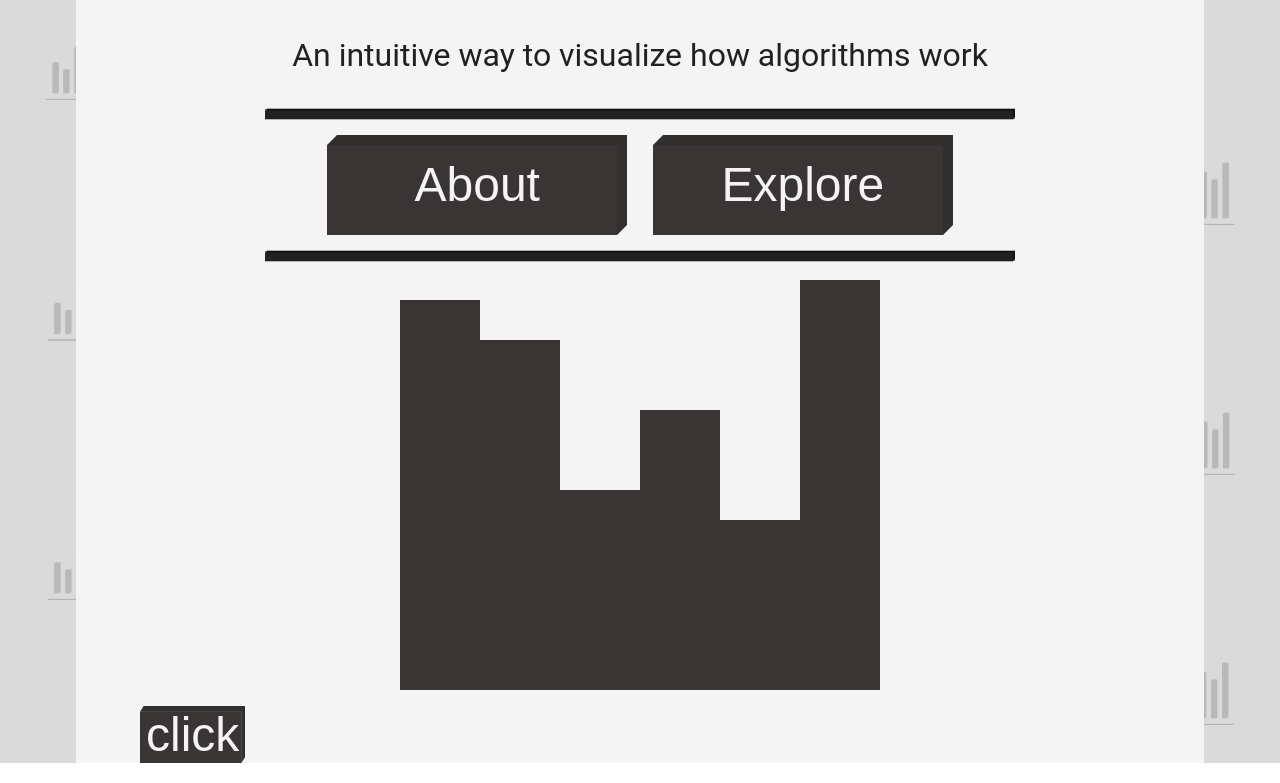
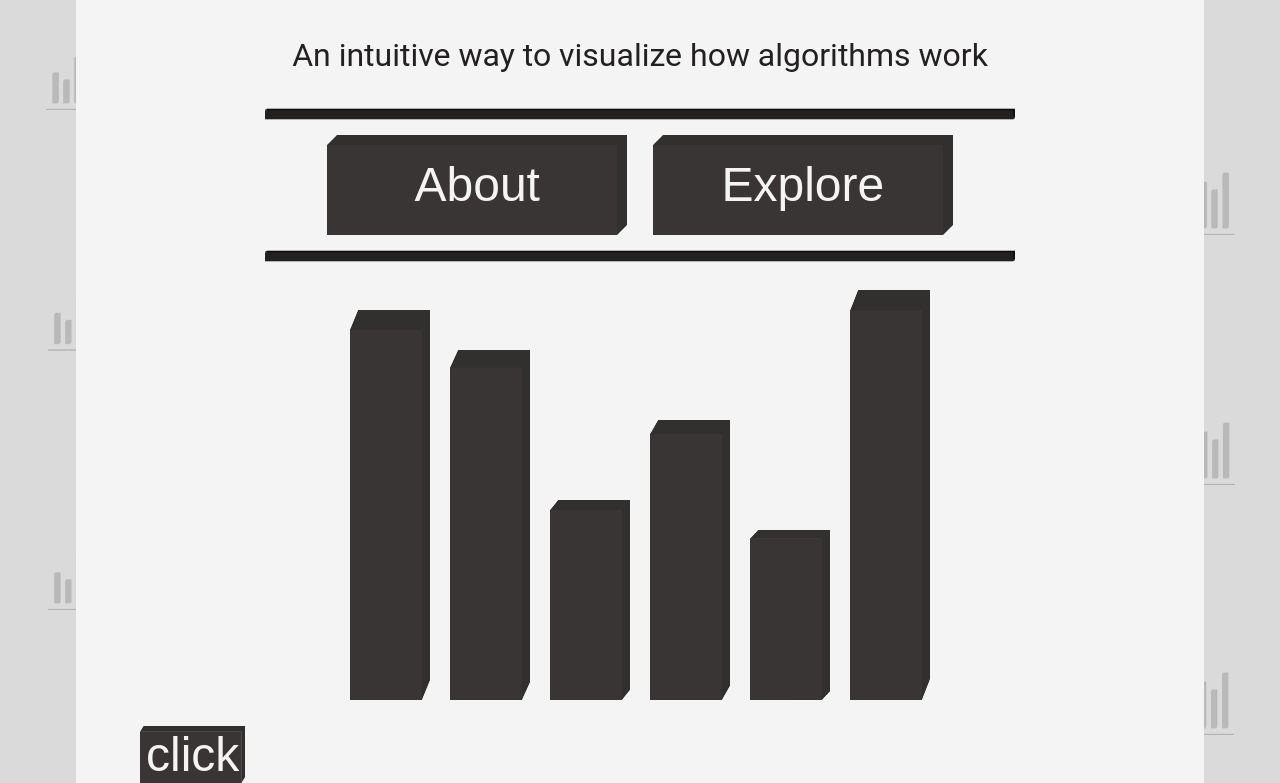
Before and after one commit to OtavioPiza/algorithm-visualizer, a React (Create React App) app: page / in a window 1280 px wide. Shown: the part 750-1533 px from the top of the page. Built offline with nearby package versions, Linux system fonts and the light colour scheme.

Commit message:
Added analyzed bar state!

```diff
--- a/src/components/ArraySorter.js
+++ b/src/components/ArraySorter.js
@@ -53,7 +53,7 @@ const ArraySorter = ({ barList }) => {
             {bars.map((bar, index) => (
                 <Bar key={ index } id={ index } size={ bar.size } analyzed={ bar.analyzed }
                 selected={ bar.selected } eventHandler={ selectBar } sorted={ sorted }
-                simplified={ true }/>
+                simplified={ false }/>
             ))}
             </div>
             <Button text='click' eventHandler={() => setBars(BubbleSort({
--- a/src/components/Bar.js
+++ b/src/components/Bar.js
@@ -1,6 +1,7 @@
 import React from 'react'
 import '../styles/components/Bar.css'
 import bar from '../styles/components/icons/bar-gray.svg'
+import analyzedBar from '../styles/components/icons/bar-analyzed-orange.svg'
 import selectedBar from '../styles/components/icons/bar-selected-blue.svg'
 import sortedBar from '../styles/components/icons/bar-sorted-green.svg'
 import unsortedBar from '../styles/components/icons/bar-unsorted-red.svg'
@@ -22,7 +23,8 @@ const Bar = ({ className, id, size, analyzed, selected, sorted, simplified, even
 
     // Selects a background for the bar depending on its state
     const background =
-        selected || analyzed ? `url(${selectedBar})` :
+        selected ? `url(${selectedBar})` :
+        analyzed ? `url(${analyzedBar})` :
         sorted === 1 ? `url(${sortedBar})` :
         sorted === -1 ? `url(${unsortedBar})` :
         `url(${bar})`
```
Also changed, not shown: src/styles/components/icons/bar-analyzed-orange.svg (added).
